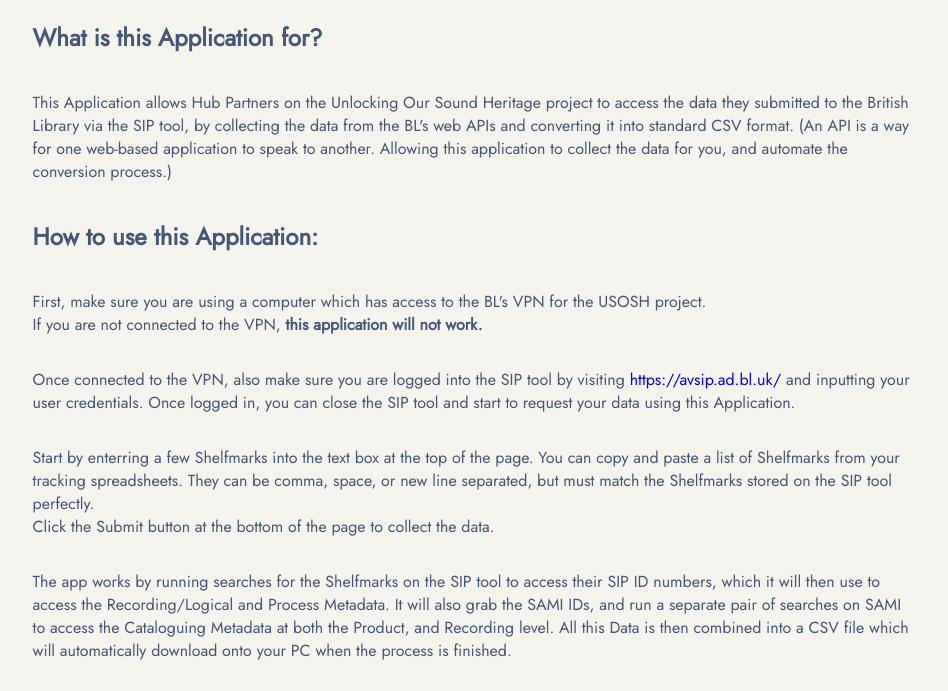
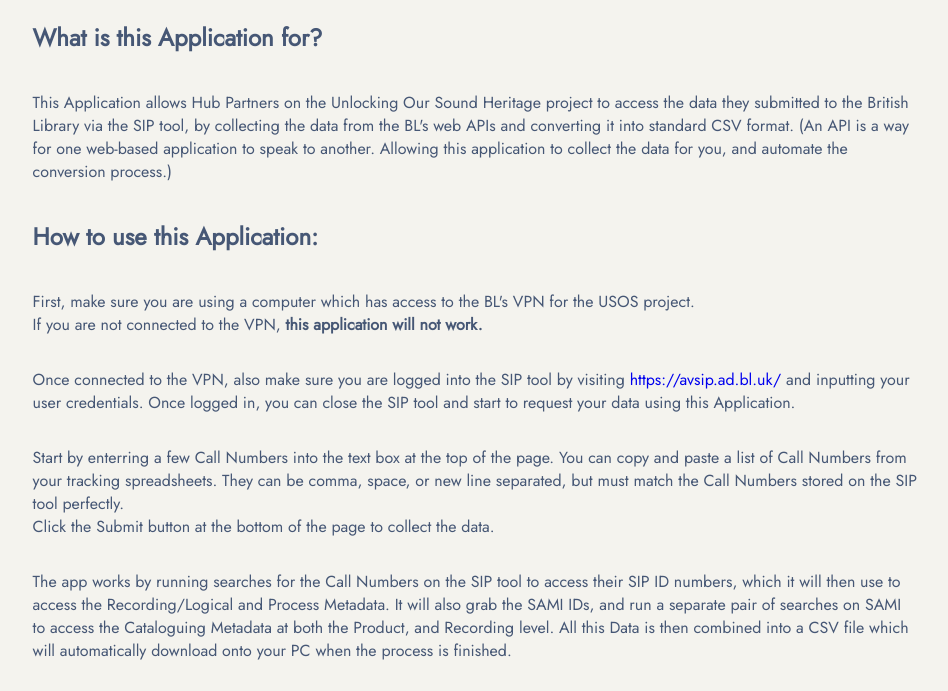
Before and after one commit to davidpye/SIPtoCSV, a website built with Parcel: page help.html in a window 1280 px wide. Shown: the part 97-788 px from the top of the page, without its empty margins (165-1113 px from the left). Built offline with nearby package versions, Linux system fonts and the light colour scheme.

Commit message:
swapped Shelfmarks to Call Numbers

```diff
--- a/help.html
+++ b/help.html
@@ -20,18 +20,18 @@
 
       <h2>How to use this Application:</h2>
       <p>
-        First, make sure you are using a computer which has access to the BL's VPN for the USOSH project.<br />
+        First, make sure you are using a computer which has access to the BL's VPN for the USOS project.<br />
         If you are not connected to the VPN, <b>this application will not work.</b></p>
       <p>
         Once connected to the VPN, also make sure you are logged into the SIP tool by visiting <a href="https://avsip.ad.bl.uk/" target="_blank">https://avsip.ad.bl.uk/</a>
         and inputting your user credentials. Once logged in, you can close the SIP tool and start to request your data using this Application.</p>
       <p>
-        Start by enterring a few Shelfmarks into the text box at the top of the page. You can copy and paste a list of Shelfmarks from your tracking spreadsheets.
-        They can be comma, space, or new line separated, but must match the Shelfmarks stored on the SIP tool perfectly.<br />
+        Start by enterring a few Call Numbers into the text box at the top of the page. You can copy and paste a list of Call Numbers from your tracking spreadsheets.
+        They can be comma, space, or new line separated, but must match the Call Numbers stored on the SIP tool perfectly.<br />
         Click the Submit button at the bottom of the page to collect the data.
       </p>
       <p>
-        The app works by running searches for the Shelfmarks on the SIP tool to access their SIP ID numbers, which it will then use to access the Recording/Logical and Process Metadata.
+        The app works by running searches for the Call Numbers on the SIP tool to access their SIP ID numbers, which it will then use to access the Recording/Logical and Process Metadata.
         It will also grab the SAMI IDs, and run a separate pair of searches on SAMI to access the Cataloguing Metadata at both the Product, and Recording level.
         All this Data is then combined into a CSV file which will automatically download onto your PC when the process is finished.
       </p>
```
